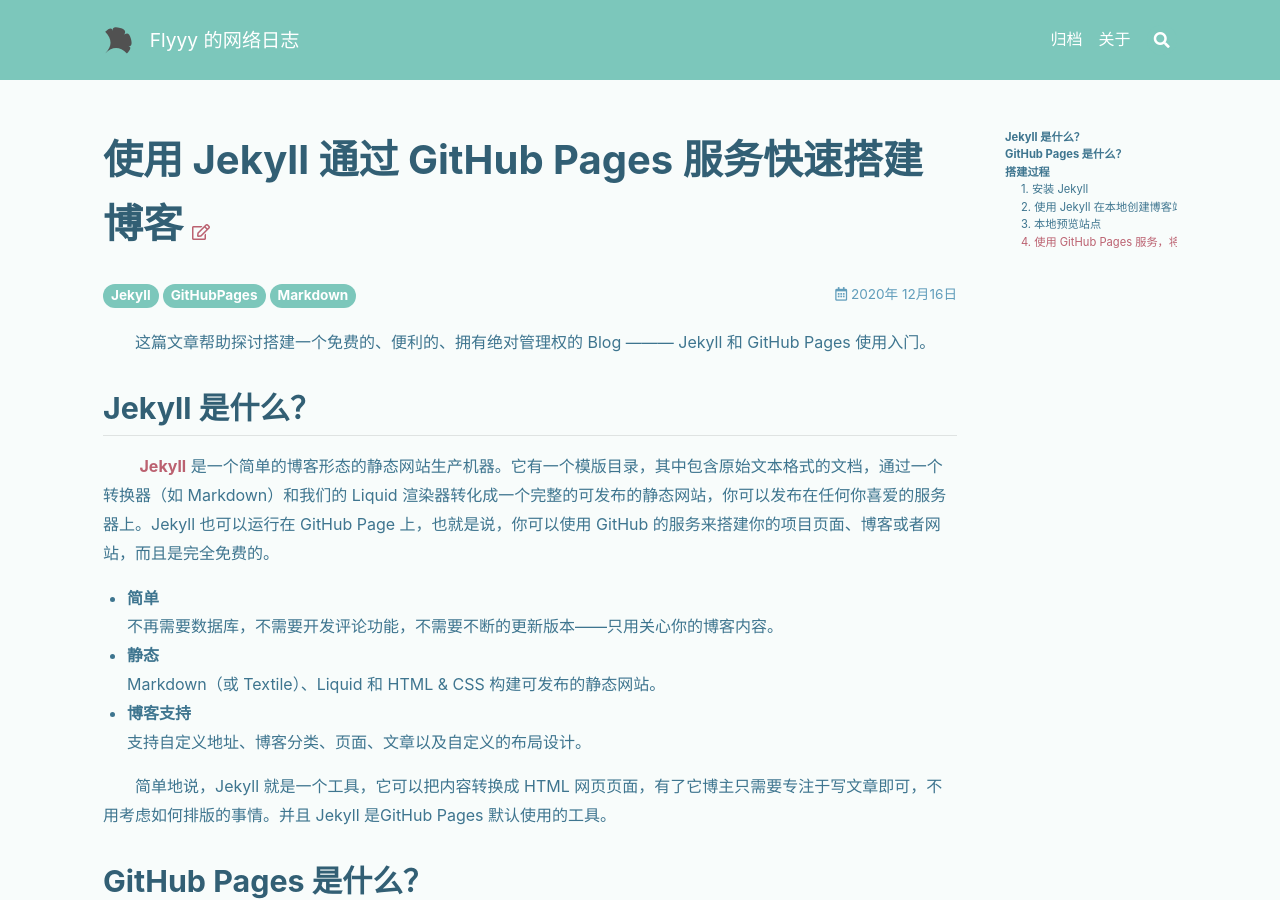
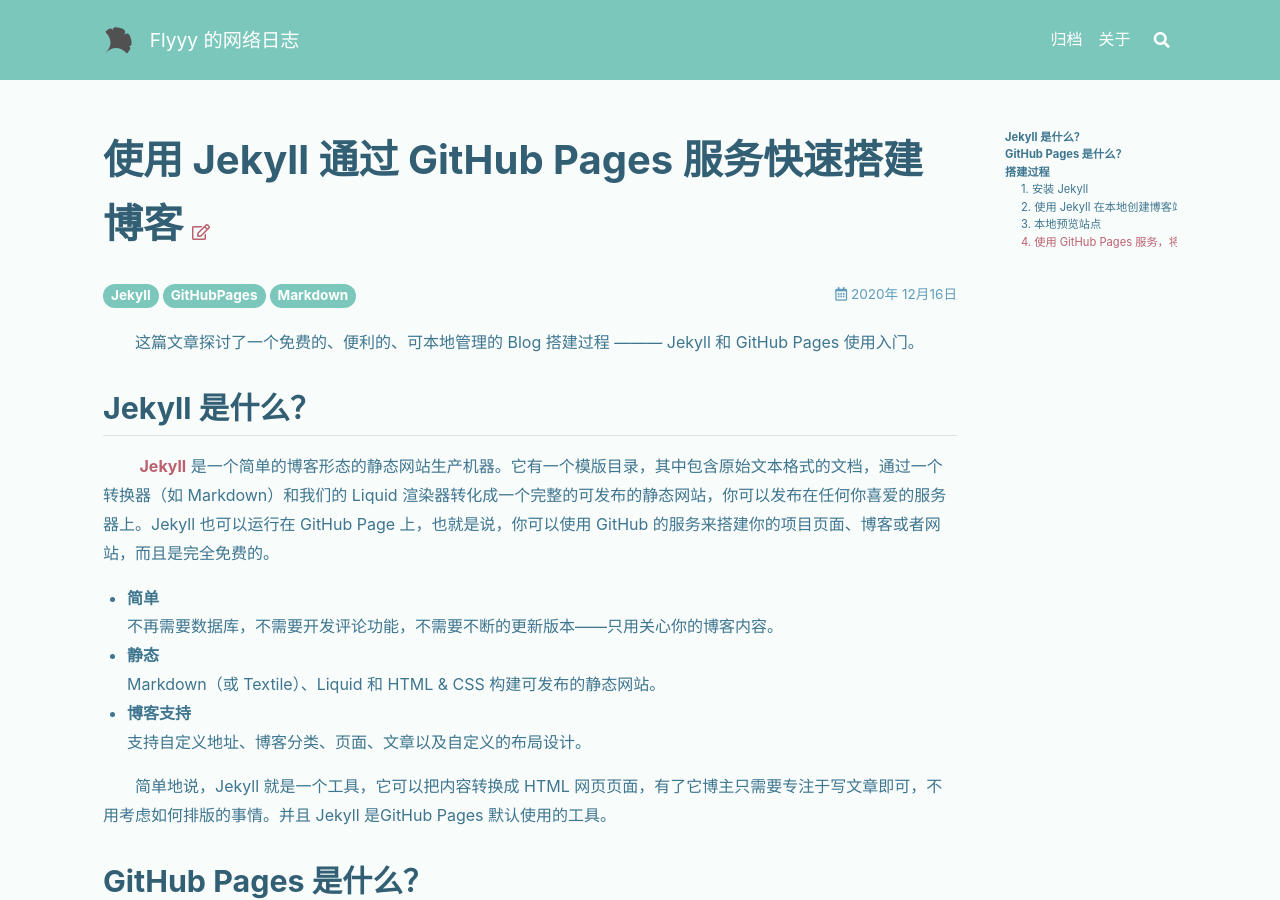
Before and after one commit to inpure/inpure.github.io, a Jekyll site: the page built from _posts/2020-12-16-使用 Jekyll 通过 GitHub Pages 服务搭建博客.md, in a window 1280 px wide and 900 px high. Built offline with Jekyll 4.4.1, drawn with Linux system fonts in a browser that asks for light colours; nearby versions of some CDN libraries.

Commit message:
修改文章

```diff
--- a/_posts/2020-12-16-使用 Jekyll 通过 GitHub Pages 服务搭建博客.md
+++ b/_posts/2020-12-16-使用 Jekyll 通过 GitHub Pages 服务搭建博客.md
@@ -4,7 +4,7 @@ tags: Jekyll GitHubPages Markdown
 ---
 
 
-&emsp;&emsp;这篇文章帮助探讨搭建一个免费的、便利的、拥有绝对管理权的 Blog ——— Jekyll 和 GitHub Pages 使用入门。
+&emsp;&emsp;这篇文章探讨了一个免费的、便利的、可本地管理的 Blog 搭建过程 ——— Jekyll 和 GitHub Pages 使用入门。
 
 <!--more-->
 
```
